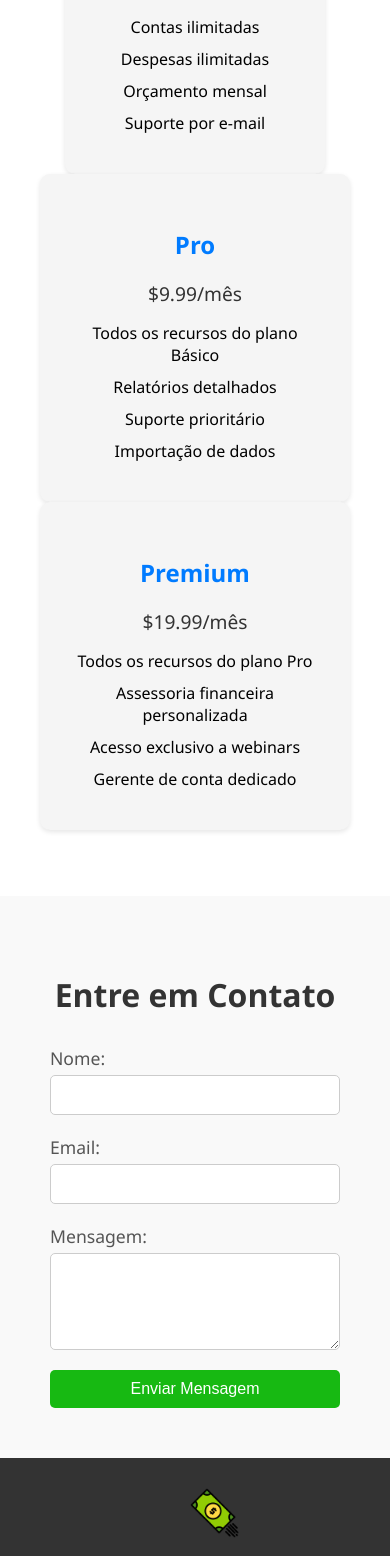
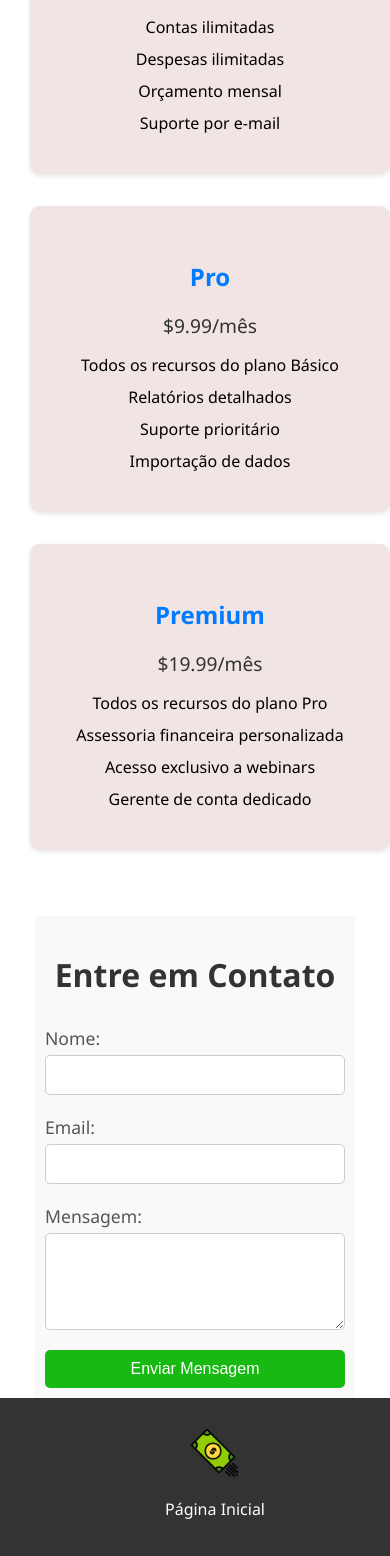
Before and after one commit to welinsonmacedo/financial-manager, a React (Create React App) app: page / in a window 390 px wide. Shown: the part 4925-6481 px from the top of the page. Built offline with nearby package versions, Linux system fonts and the light colour scheme.

Commit message:
update responsive

```diff
--- a/src/components/Learning/Contact.jsx
+++ b/src/components/Learning/Contact.jsx
@@ -3,7 +3,12 @@ import styled from 'styled-components';
 
 const ContactContainer = styled.div`
   background-color: #f9f9f9;
-  padding: 50px;
+  padding: 10px;
+  @media (max-width: 900px) {
+   width: 300px;
+   display: block;
+   margin: 0 auto;
+  }
 `;
 
 const ContactTitle = styled.h2`
--- a/src/components/Learning/Pricing.jsx
+++ b/src/components/Learning/Pricing.jsx
@@ -24,18 +24,19 @@ const PricingList = styled.ul`
     flex-direction: column;
   justify-content: center;
   align-items: center;
+  gap: 2rem;
   }
 `;
 
 const Plan = styled.li`
-  background-color: #f5f5f5;
+  background-color: #f0e4e4;
   border-radius: 10px;
   box-shadow: 0 2px 5px rgba(0, 0, 0, 0.1);
   padding: 30px;
-  margin: 0 20px;
+ margin: 0 10px;
   flex: 1;
   max-width: 300px;
-  min-width: 200px;
+  min-width: 300px;
 `;
 
 const PlanTitle = styled.h3`
```
